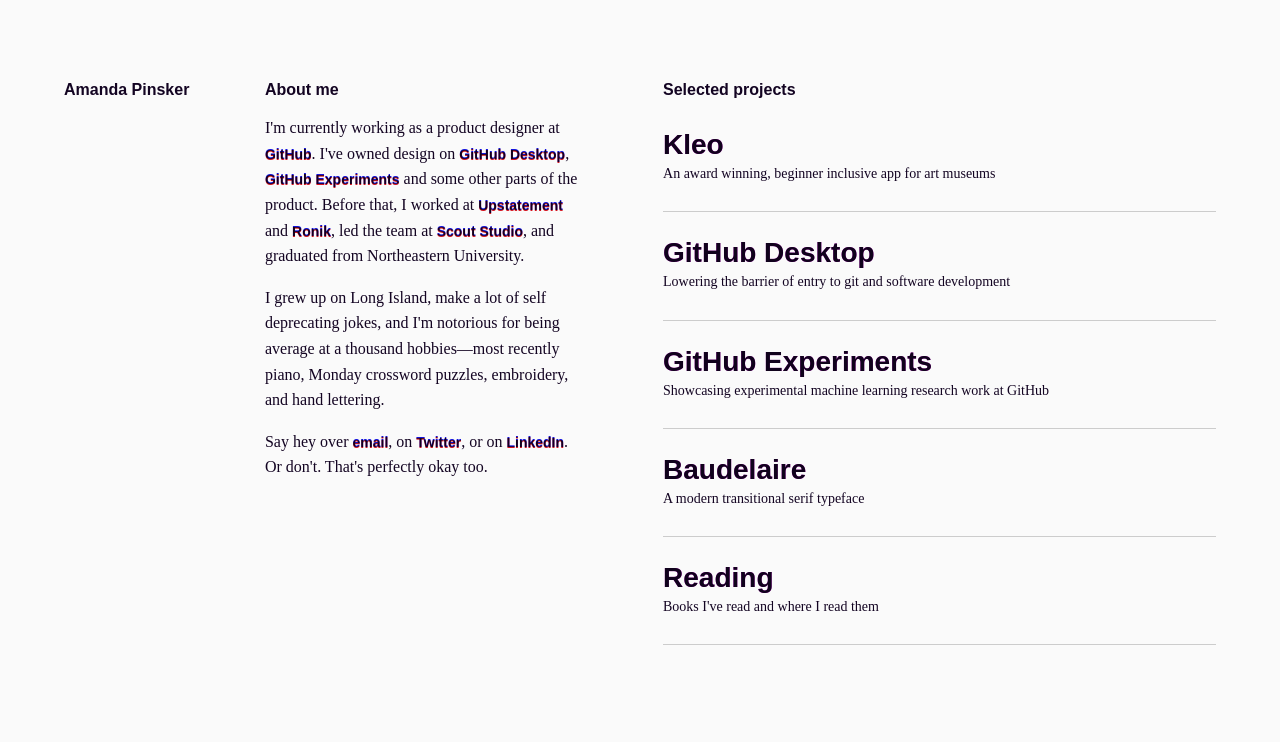
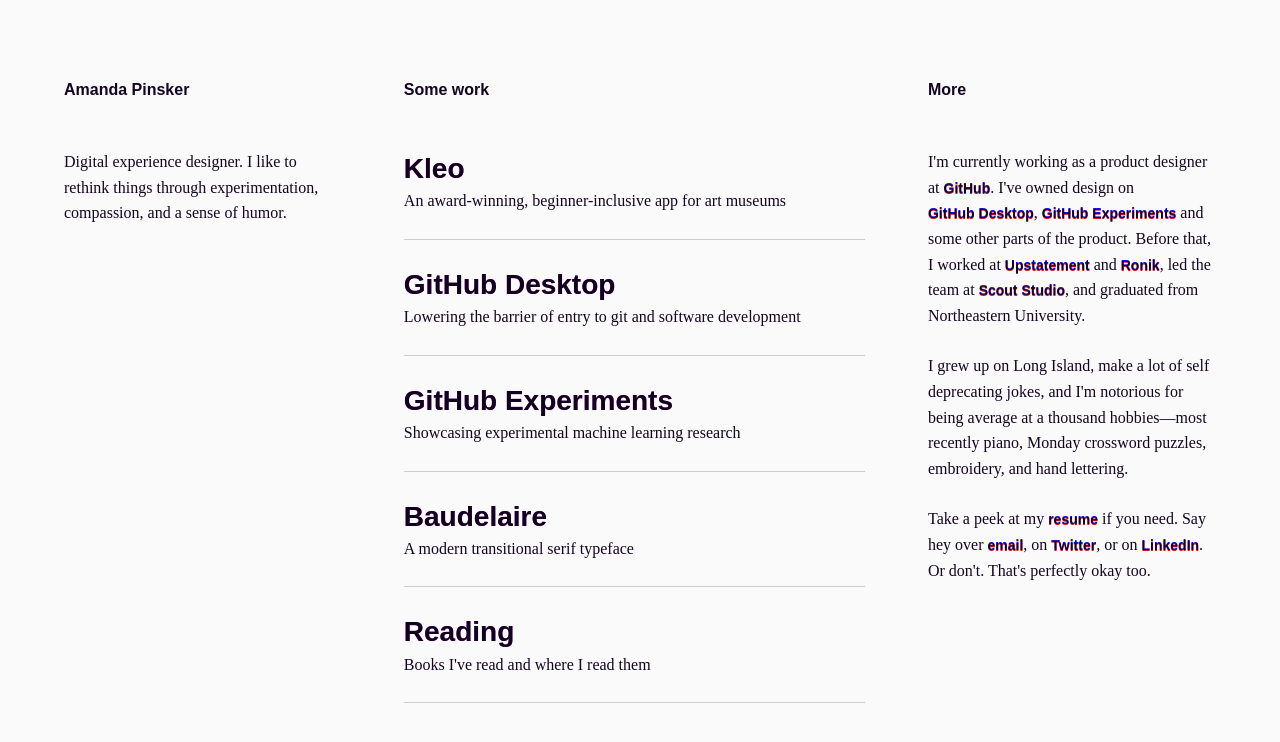
Before and after one commit to ampinsk/ampinsk.github.io, a Jekyll site: the page built from index.html, in a window 1280 px wide. Shown: the top 742 px of the page. Built offline with Jekyll 4.4.1, drawn with Linux system fonts in a browser that asks for light colours; some web fonts are replaced.

Commit message:
layout and spacing; add resume

```diff
--- a/index.html
+++ b/index.html
@@ -10,45 +10,44 @@
 
   <section class="content">
 
-
-    <!-- <section class="about"> -->
-      <div class="identity">
-        <h1>Amanda Pinsker</h1>
-      </div>
+    <section class="identity">
+      <h1>Amanda Pinsker</h1>
+      <p>Digital experience designer. I like to rethink things through experimentation, compassion, and a sense of humor.</p>
+    </section>
 
       <!-- <img src="accent.svg" width="20px" class="accent"/> -->
-      <div class="about">
-        <h1>About me</h1>
-        <p>I'm currently working as a product designer at <a data-content="GitHub" href="https://github.com">GitHub</a>. I've owned design on <a data-content="GitHub Desktop" href="https://desktop.github.com">GitHub Desktop</a>, <a data-content="GitHub Experiments" href="https://experiments.github.com">GitHub Experiments</a> and some other parts of the product. Before that, I worked at <a data-content="Upstatement" href="https://upstatement.com">Upstatement</a> and <a data-content="Ronik" href="https://ronikdesign.com">Ronik</a>, led the team at <a data-content="Scout Studio" href="https://neu.edu/scout">Scout Studio</a>, and graduated from Northeastern University.</p>
-
-        <p>I grew up on Long Island, make a lot of self deprecating jokes, and I'm notorious for being average at a thousand hobbies—most recently piano, Monday crossword puzzles, embroidery, and hand lettering.</p>
-
-        <p>Say hey over <a data-content="email" href="mailto:apinsker4@gmail.com">email</a>, on <a data-content="Twitter" href="https://twitter.com/ampinsk">Twitter</a>, or on <a data-content="LinkedIn" href="http://linkedin.com/in/amandapinsker">LinkedIn</a>. Or don't. That's perfectly okay too.</p>
-      </div>
-    <!-- </section> -->
 
     <section class="work">
-      <h1>Selected projects</h1>
+      <h1>Some work</h1>
       <div class="project">
         <a data-content="Kleo" href="/project/museum">Kleo</a>
-        <h5>An award winning, beginner inclusive app for art museums</h5>
+        <p>An award-winning, beginner-inclusive app for art museums</p>
       </div>
       <div class="project">
         <a data-content="GitHub Desktop" href="https://desktop.github.com">GitHub Desktop</a>
-        <h5>Lowering the barrier of entry to git and software development</h5>
+        <p>Lowering the barrier of entry to git and software development</p>
       </div>
       <div class="project">
         <a data-content="GitHub Experiments" href="https://experiments.github.com">GitHub Experiments</a>
-        <h5>Showcasing experimental machine learning research work at GitHub</h5>
+        <p>Showcasing experimental machine learning research</p>
       </div>
       <div class="project">
         <a data-content="Baudelaire" href="/project/baudelaire">Baudelaire</a>
-        <h5>A modern transitional serif typeface</h5>
+        <p>A modern transitional serif typeface</p>
       </div>
       <div class="project">
         <a data-content="Reading" href="/reading">Reading</a>
-        <h5>Books I've read and where I read them</h5>
+        <p>Books I've read and where I read them</p>
       </div>
+    </section>
+
+    <section class="about">
+      <h1>More</h1>
+      <p>I'm currently working as a product designer at <a data-content="GitHub" href="https://github.com">GitHub</a>. I've owned design on <a data-content="GitHub Desktop" href="https://desktop.github.com">GitHub Desktop</a>, <a data-content="GitHub Experiments" href="https://experiments.github.com">GitHub Experiments</a> and some other parts of the product. Before that, I worked at <a data-content="Upstatement" href="https://upstatement.com">Upstatement</a> and <a data-content="Ronik" href="https://ronikdesign.com">Ronik</a>, led the team at <a data-content="Scout Studio" href="https://neu.edu/scout">Scout Studio</a>, and graduated from Northeastern University.</p>
+
+      <p>I grew up on Long Island, make a lot of self deprecating jokes, and I'm notorious for being average at a thousand hobbies—most recently piano, Monday crossword puzzles, embroidery, and hand lettering.</p>
+
+      <p>Take a peek at my <a data-content="resume" href="/pinsker-resume-2019.pdf">resume</a> if you need. Say hey over <a data-content="email" href="mailto:apinsker4@gmail.com">email</a>, on <a data-content="Twitter" href="https://twitter.com/ampinsk">Twitter</a>, or on <a data-content="LinkedIn" href="http://linkedin.com/in/amandapinsker">LinkedIn</a>. Or don't. That's perfectly okay too.</p>
     </section>
   </section>
 </section>
--- a/main.scss
+++ b/main.scss
@@ -44,6 +44,7 @@
   p {
     font-size: $primary-font-size;
     line-height: 1.6;
+    margin: 25px 0
   }
 
   a {
@@ -68,33 +69,16 @@
     }
 
     &:hover:after {
-      left: 2px;
+      left: 1px;
       top: 10px;
-      transition: $timing-cubic;
+      transition: $timing;
     }
   }
 
   h1 {
     font-size: $primary-font-size;
     font-family: $secondary-font;
-    margin-bottom: 5px;
-  }
-
-  h2 {
-    font-size: $primary-font-size;
-    font-family: $primary-font;
-    font-weight: normal;
-    padding-bottom: 20px;
-  }
-
-  h6 {
-    font-family: $secondary-font;
-    font-size: 16px;
-  }
-
-  h5 {
-    line-height: 1.8;
-    font-size: $secondary-font-size;
+    padding: 0 0 25px 0;
   }
 }
 
@@ -106,6 +90,7 @@
   a {
     font-size: 28px;
     display: block;
+    line-height: 1.4;
 
     &:after {
       top: 0px;
@@ -116,6 +101,15 @@
       top: 2px;
       left: 2px;
     }
+  }
+
+  &:first-child {
+    padding-top: 0;
+    background: red;
+  }
+
+  p {
+    margin: 0;
   }
 }
 
@@ -133,24 +127,30 @@
 
 .work {
   width: 100%;
-  display: inline-block;
 
   @include mq($tablet) {
-    width: 48%;
+    width: 40%;
   }
-
 }
 
 .about {
   width: 100%;
-  display: inline-block;
 
   @include mq($tablet) {
-    width: 28%;
+    width: 25%;
   }
 
   a {
     line-height: 0;
+  }
+}
+
+
+.identity {
+  width: 100%;
+
+  @include mq($tablet) {
+    width: 24%;
   }
 }
 
@@ -159,8 +159,15 @@
   margin: 25px 0;
 }
 
+
+
+
 section {
-  margin-bottom: 30px;
+  margin-bottom: 100px;
+
+  @include mq($tablet) {
+    margin-bottom: 30px;
+  }
 }
 
 h1, h2, h3, h4, h5, h6 {
```
Also changed, not shown: 1 other file.
